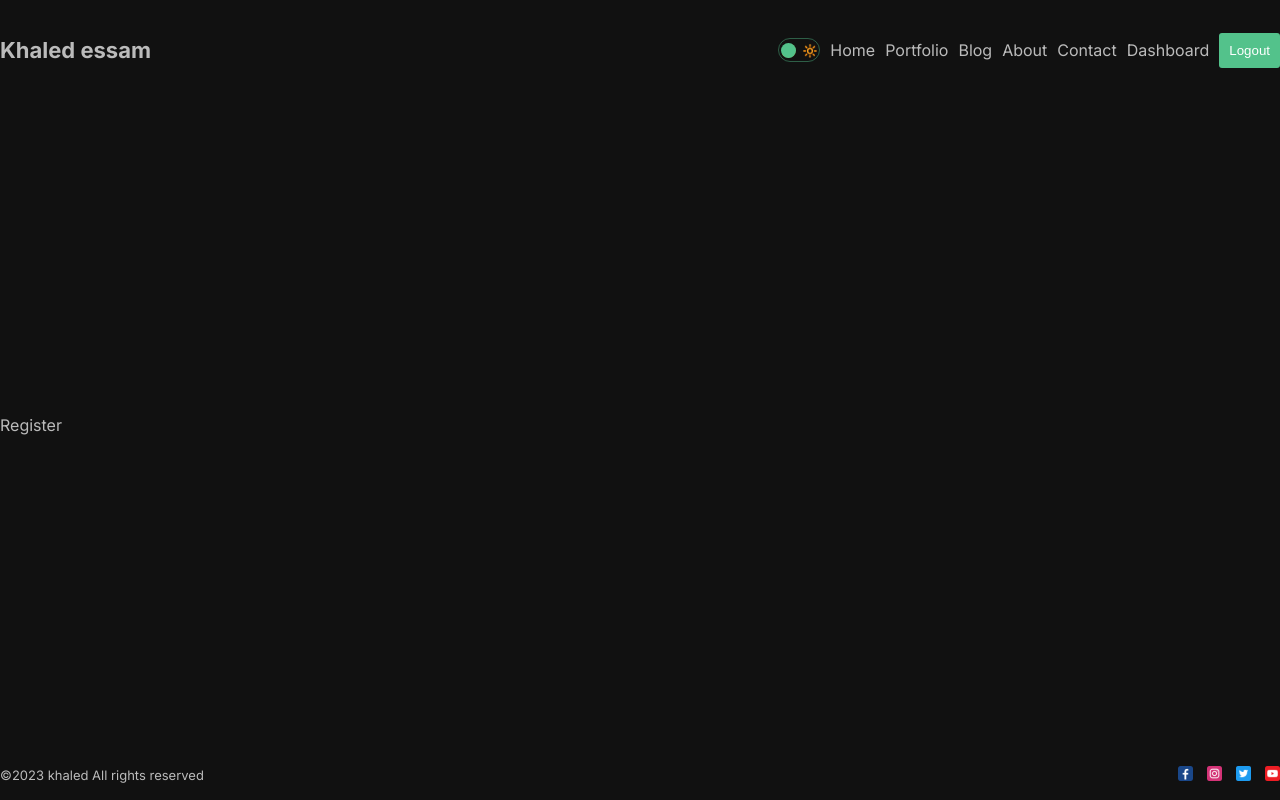
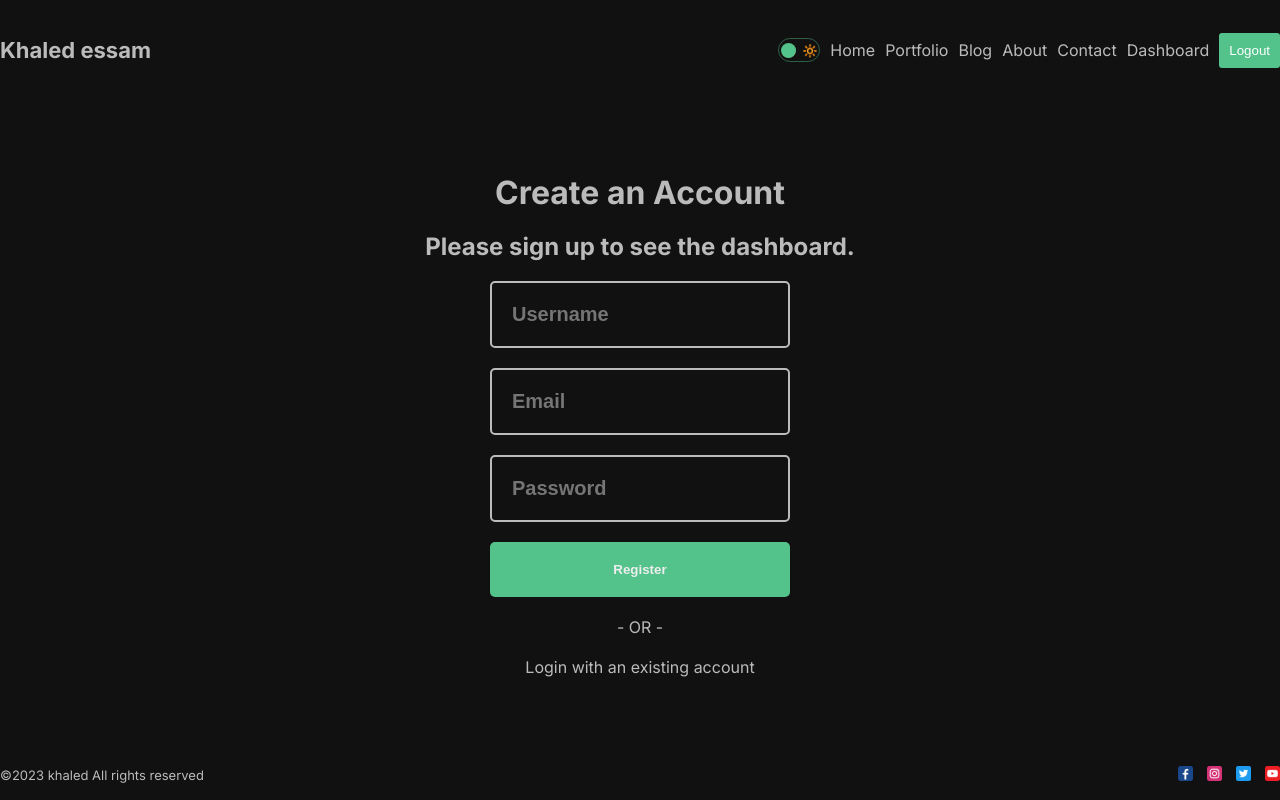
Before and after one commit to khaledx30/nextdemo, a Next.js app: page /dashboard/register in a window 1280 px wide. Built offline with nearby package versions, Linux system fonts and the light colour scheme.

Commit message:
seting up register and auth

```diff
--- a/package.json
+++ b/package.json
@@ -9,6 +9,8 @@
     "lint": "next lint"
   },
   "dependencies": {
+    "bcrypt": "^5.1.0",
+    "bcryptjs": "^2.4.3",
     "eslint": "8.44.0",
     "eslint-config-next": "13.4.9",
     "mongodb": "^5.7.0",
--- a/src/app/dashboard/(auth)/register/page.jsx
+++ b/src/app/dashboard/(auth)/register/page.jsx
@@ -1,5 +1,72 @@
-import React from "react";
+"use client";
+import React, { useState } from "react";
+import styles from "./page.module.css";
+import Link from "next/link";
+import { useRouter } from "next/navigation";
 
-export default function Register() {
-  return <div>Register</div>;
-}
+const Register = () => {
+  const [error, setError] = useState(null);
+
+  const router = useRouter();
+
+  const handleSubmit = async (e) => {
+    e.preventDefault();
+    const name = e.target[0].value;
+    const email = e.target[1].value;
+    const password = e.target[2].value;
+
+    try {
+      const res = await fetch("/api/auth/register", {
+        method: "POST",
+        headers: {
+          "Content-Type": "application/json",
+        },
+        body: JSON.stringify({
+          name,
+          email,
+          password,
+        }),
+      });
+      res.status === 201 &&
+        router.push("/dashboard/login?success=Account has been created");
+    } catch (err) {
+      setError(err);
+      console.log(err);
+    }
+  };
+
+  return (
+    <div className={styles.container}>
+      <h1 className={styles.title}>Create an Account</h1>
+      <h2 className={styles.subtitle}>Please sign up to see the dashboard.</h2>
+      <form onSubmit={handleSubmit} className={styles.form}>
+        <input
+          type="text"
+          placeholder="Username"
+          required
+          className={styles.input}
+        />
+        <input
+          type="text"
+          placeholder="Email"
+          required
+          className={styles.input}
+        />
+        <input
+          type="password"
+          placeholder="Password"
+          required
+          className={styles.input}
+        />
+        <button className={styles.button}>Register</button>
+        {error && "Something went wrong!"}
+      </form>
+      <span className={styles.or}>- OR -</span>
+      <Link className={styles.link} href="/dashboard/login">
+        Login with an existing account
+      </Link>
+    </div>
+  );
+};
+
+export default Register;
--- /dev/null
+++ b/src/app/dashboard/(auth)/register/page.module.css
@@ -0,0 +1,35 @@
+.container {
+  display: flex;
+  flex-direction: column;
+  gap: 20px;
+  align-items: center;
+  justify-content: center;
+}
+
+.form {
+  width: 300px;
+  display: flex;
+  flex-direction: column;
+  gap: 20px;
+}
+
+.input {
+  padding: 20px;
+  background-color: transparent;
+  border: 2px solid #bbb;
+  color: #bbb;
+  border-radius: 5px;
+  font-size: 20px;
+  font-weight: bold;
+}
+
+.button {
+  width: 300px;
+  padding: 20px;
+  cursor: pointer;
+  background-color: #53c28b;
+  border: none;
+  border-radius: 5px;
+  color: #eee;
+  font-weight: bold;
+}
--- a/src/app/layout.js
+++ b/src/app/layout.js
@@ -3,6 +3,7 @@ import "./globals.css";
 import { Inter } from "next/font/google";
 import Footer from "@/components/footer/Footer";
 import { ThemeProvider } from "@/context/ThemeContext";
+import AuthProvider from "@/components/authprovider/AuthProvider";
 
 const inter = Inter({ subsets: ["latin"] });
 
@@ -16,11 +17,13 @@ export default function RootLayout({ children }) {
     <html lang="en">
       <body className={inter.className}>
         <ThemeProvider>
-          <div className="container">
-            <Nav />
-            {children}
-            <Footer />
-          </div>
+          <AuthProvider>
+            <div className="container">
+              <Nav />
+              {children}
+              <Footer />
+            </div>
+          </AuthProvider>
         </ThemeProvider>
       </body>
     </html>
--- /dev/null
+++ b/src/components/AuthProvider/AuthProvider.jsx
@@ -0,0 +1,10 @@
+"use client";
+
+import { SessionProvider } from "next-auth/react";
+import React from "react";
+
+const AuthProvider = ({ children }) => {
+  return <SessionProvider>{children}</SessionProvider>;
+};
+
+export default AuthProvider;
```
Also changed, not shown: src/app/api/auth/[...nextauth]/route.js (+46 -5 lines), src/app/api/auth/register/route.js (+29 -0 lines), src/app/dashboard/page.jsx (+16 -16 lines), 2 other files (tests, documents, lock files or other folders).
